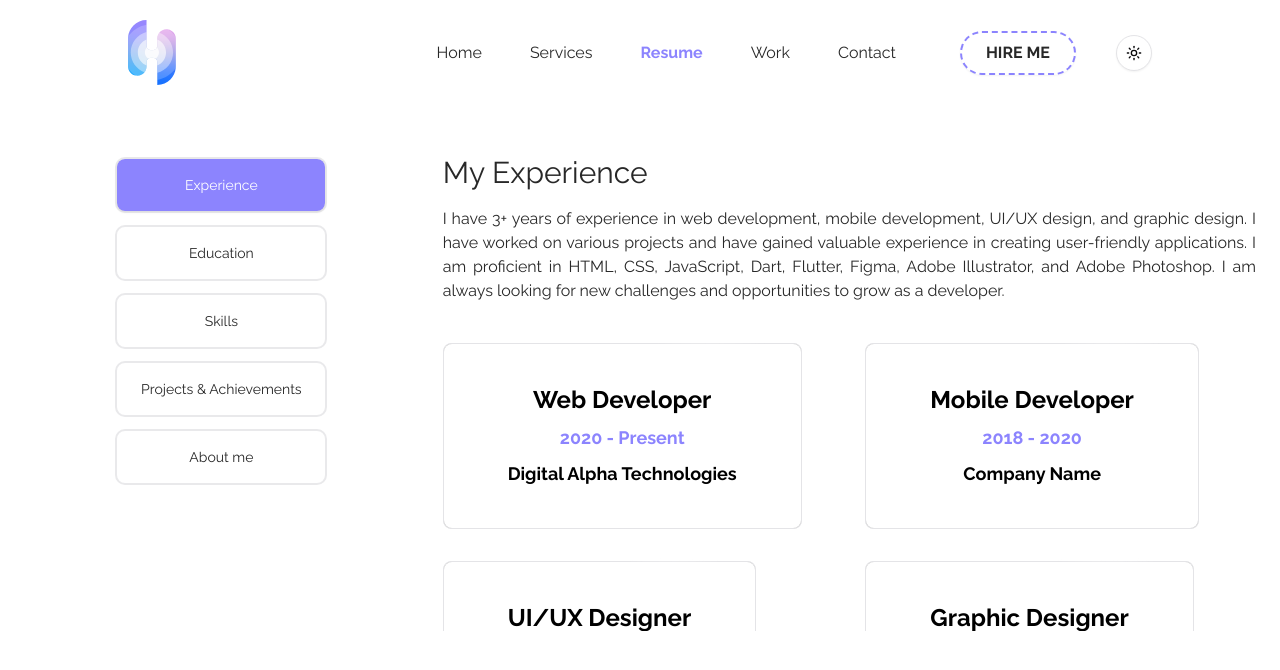
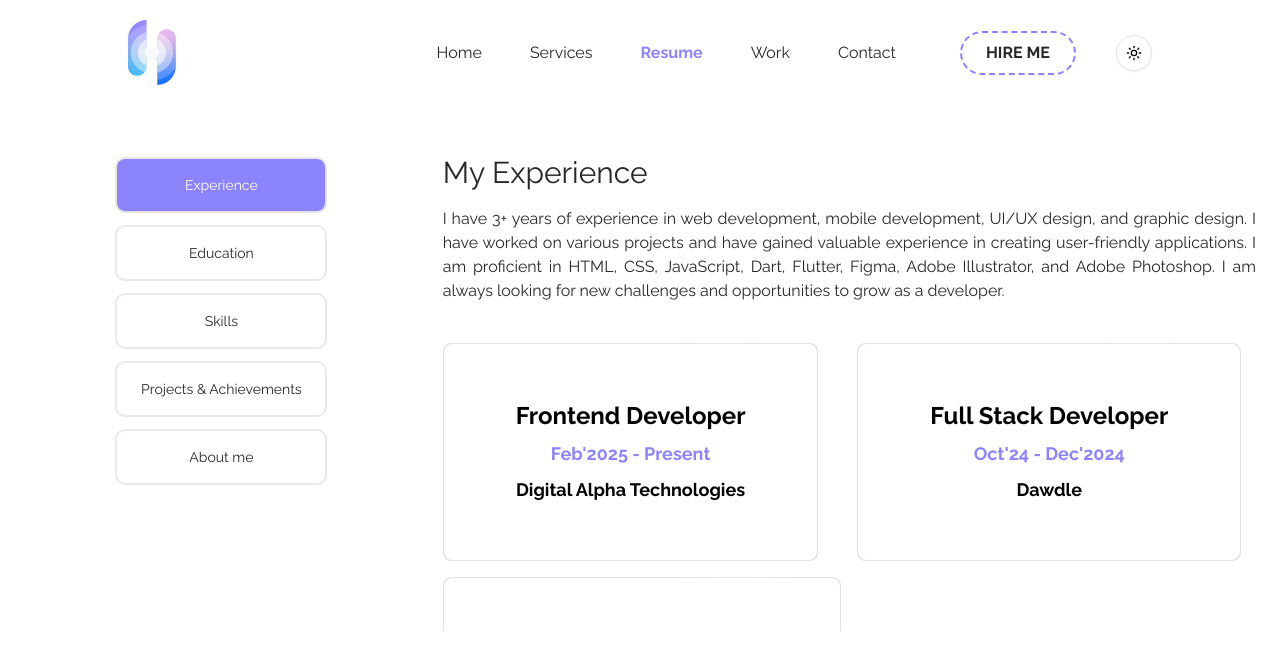
Before and after one commit to Harman-khurmi/harman-portfolio, a Next.js app: page /resume in a window 1280 px wide. Shown: the top 670 px of the page. Built offline with nearby package versions, Linux system fonts and the light colour scheme.

Commit message:
resume-page-draft

```diff
--- a/app/resume/page.jsx
+++ b/app/resume/page.jsx
@@ -14,7 +14,6 @@ import { HoverBorderGradient } from "../../components/ui/hover-border-gradient";
 import { Tooltip, TooltipContent, TooltipProvider, TooltipTrigger } from "../../components/ui/tooltip";
 import { GrAchievement } from "react-icons/gr";
 import { MdArrowOutward } from "react-icons/md";
-import Image from "next/image";
 
 
 // Mapping of icon libraries
@@ -71,15 +70,15 @@ const resume = () => {
                   className='flex w-full items-center justify-center content-center py-10'
                 >
                   <ScrollArea className="h-[18rem] w-full flex justify-center content-center">
-                    <div className='grid grid-cols-1 lg:grid-cols-2 justify-center content-center place-content-center mx-auto gap-8'>
+                    <div className='grid grid-cols-1 lg:grid-cols-2 justify-center w-full  content-center place-content-center mx-auto gap-4'>
                       {experience.exp.map((item, index) => (
                         <HoverBorderGradient
                           containerClassName="rounded-md"
                           key={index}
-                          as="button"
-                          className="dark:bg-black bg-white text-black dark:text-white flex items-center justify-center w-full p-6 px-12"
+                          as="div"
+                          className="dark:bg-black bg-white text-black dark:text-white flex items-center text-center justify-center w-full h-full p-6 md:p-8 lg:px-12"
                         >
-                          <AceternityExperience key={index} item={item} className="" />
+                          <AceternityExperience key={index} item={item} className="w-full h-full" />
                         </HoverBorderGradient>
                       ))}
                     </div>
@@ -108,7 +107,7 @@ const resume = () => {
                           containerClassName="rounded-md"
                           key={index}
                           as="button"
-                          className="dark:bg-black bg-white text-black dark:text-white flex items-center justify-center w-full p-6 px-12"
+                          className="dark:bg-black bg-white text-black dark:text-white flex items-center justify-center w-full p-4 lg:px-6"
                         >
                           <AceternityEducation key={index} item={item} className="" />
                         </HoverBorderGradient>
@@ -137,7 +136,7 @@ const resume = () => {
                       {skills.skill.map((category, categoryIndex) => (
                         <div key={categoryIndex} className="w-full flex flex-col">
                           <h2 className="text-xl font-bold mb-6">{category.category}</h2>
-                          <div className="grid grid-cols-2 md:grid-cols-3 lg:grid-cols-5 gap-2 ">
+                          <div className="grid grid-cols-2 md:grid-cols-3 lg:grid-cols-5 lg:gap-4 gap-2 ">
                             {category.tech.map((item, index) => (
                               <TooltipProvider key={index}>
                                 <Tooltip>
@@ -180,7 +179,7 @@ const resume = () => {
                   animate={{ opacity: 1, transition: { duration: 0.4, delay: 0.4, ease: easeInOut } }}
                   className='flex w-full items-center justify-center content-center py-10'
                 >
-                  <ScrollArea className="h-[18rem] w-full flex justify-center content-center pr-4">
+                  <ScrollArea className="h-[18rem] w-full flex justify-center content-center lg:pr-4 pr-2">
                     <div className='flex flex-col lg:gap-24 md:gap-16 gap-8'>
                       {projects.content.map((section, sectionIdx) => (
                         <div key={sectionIdx} className="w-full flex flex-col">
@@ -191,7 +190,7 @@ const resume = () => {
                                 containerClassName="rounded-md"
                                 as="div"
                                 key={idx}
-                                className="dark:bg-black bg-white text-black dark:text-white flex items-center justify-center w-full p-4"
+                                className="dark:bg-black bg-white text-black dark:text-white flex items-center justify-center w-full p-4 lg:px-6"
                               >
                                 <AceternityProject item={item} type={section.subHead} />
                               </HoverBorderGradient>
@@ -221,9 +220,13 @@ const resume = () => {
                   <ScrollArea className="h-[18rem] w-full flex justify-center content-center">
                     <div className='grid grid-cols-1 lg:grid-cols-2 justify-center content-center place-content-center mx-auto gap-8'>
                       {aboutMe.exp.map((item, index) => (
-                        <div className="flex gap-4 lg:gap-6 items-center" key={index}>
+                        <div className="flex gap-4 items-center" key={index}>
                           <h2 className="text-second/60">{item.title}:</h2>
+                          {item.link ? (
+                          <a href={item.link} className="text-xl font-medium underline">{item.value}</a>
+                          ) : (
                             <h1 className="text-xl font-medium">{item.value}</h1>
+                          )}
                         </div>
                       ))}
                     </div>
@@ -247,27 +250,21 @@ const experience = {
   exp: [
     {
       company: 'Digital Alpha Technologies',
-      position: 'Web Developer',
-      duration: '2020 - Present',
+      position: 'Frontend Developer',
+      duration: "Feb'2025 - Present",
       description: 'I create responsive websites that allow the user to experience your website in the best and most appropriate way.',
     },
     {
-      company: 'Company Name',
-      position: 'Mobile Developer',
-      duration: '2018 - 2020',
+      company: 'Dawdle',
+      position: 'Full Stack Developer',
+      duration: "Oct'24 - Dec'2024",
       description: 'I create mobile applications that are user-friendly and fully functional. I use Dart and Flutter to build mobile applications.',
     },
     {
-      company: 'Company Name',
-      position: 'UI/UX Designer',
-      duration: '2016 - 2018',
+      company: 'Bluestock Fintech',
+      position: 'Software Development Engineer',
+      duration: "Jun'2024 - Aug'2024",
       description: 'I create user interfaces that are intuitive, easy to use, and engaging. I use Figma to design user interfaces.',
-    },
-    {
-      company: 'Company Name',
-      position: 'Graphic Designer',
-      duration: '2014 - 2016',
-      description: 'I create visual concepts that inspire, inform, and transform. I use Adobe Illustrator and Adobe Photoshop to create visual concepts.',
     },
   ],
 }
@@ -277,15 +274,15 @@ const education = {
   description: "I have a strong educational background in computer science and design. I have completed various courses and certifications to enhance my skills and knowledge.",
   edu: [
     {
-      institution: 'University Name',
-      degree: 'Bachelor of Science in Computer Science',
-      duration: '2016 - 2020',
+      institution: 'Thapar Institute of Engineering and Technology',
+      degree: 'Bachelor of Computer Science Engineering',
+      duration: '2021 - 2025',
       description: 'I studied computer science and gained a solid foundation in programming, algorithms, and software development.',
     },
     {
-      institution: 'Design School',
-      degree: 'Diploma in Graphic Design',
-      duration: '2014 - 2016',
+      institution: 'St. Fateh Singh senior Secondary School',
+      degree: 'XII (Non-Medical)',
+      duration: '2019 - 2021',
       description: 'I completed a diploma in graphic design, where I learned about design principles, typography, and visual communication.',
     },
   ],
@@ -348,18 +345,18 @@ const projects = {
       subHead: "Projects",
       list: [
         {
-          title: 'Project Name',
-          date: '2023-2024',
-          toolsUsed: 'HTML, CSS, JavaScript, React',
-          description: 'A brief description of the project and its features.A brief description of the project and its features.A brief description of the project and its features.',
-          link: 'https://example.com'
+          title: 'EnlightAI - Real-time Answer Generation Platform',
+          date: "Feb'2025",
+          toolsUsed: 'ReactJS, Tailwind CSS, Auth0, Google Gemini API, Flowbite',
+          description: 'Developed EnlightAI, a real-time answer generation platform leveraging the Gemini API, featuring seamless Auth0-powered signup, dark theme, chat history, and recent chats functionalities. Engineered a robust ReactJS + Tailwind CSS solution with dedicated contexts for user authentication and prompt handling, state management for recent/previous prompts, custom scrollbar styling, and Flowbite-driven skeleton loading.',
+          link: 'https://enlight-ai.vercel.app/'
         },
         {
-          title: 'Project Name2',
-          date: '2024-2025',
-          toolsUsed: 'HTML, CSS, JavaScript, React',
-          description: 'A brief description of the project and its features.',
-          link: 'https://example2.com'
+          title: 'Plateform - A Digital Mess',
+          date: '2024-2024',
+          toolsUsed: 'HTML, CSS, JavaScript, ReactJS, MongoDB',
+          description: 'Built and tested a digital platform that enhanced the conventional mess system and greatly decreased daily food waste by using a productive meal attendance tracking system across more than 10+ hostels. Optimized a strong solution that uses MongoDB for the backend and ReactJS for the frontend, improving the efficiency of the mess management system and expediting the 3-time meal attendance process',
+          link: 'https://digital-mess-client.vercel.app/'
         },
       ]
     },
@@ -367,10 +364,10 @@ const projects = {
       subHead: "Achievements",
       list: [
         {
-          title: 'Achievement Name',
-          description: 'Completed a fintech internship at Bluestock Fintech, contributing to key development projects and gaining hands-on industry experience',
-          link: 'https://example.com',
-          img: '/sample.jpeg'
+          title: 'AWS Academy Cloud Foundations Certificate',
+          description: 'Earned AWS Academy Cloud Foundations Certificate and Digital Badge for completing a 20-hour course, showcasing foundational cloud computing skills',
+          link: 'https://drive.google.com/file/d/1Tn8qlDCyJ9-zZpcUvFnkLQk7Xu9SzuBU/view',
+          img: '/awsbadge.png'
         },
         {
           title: 'Achievement Name2',
@@ -414,15 +411,18 @@ const aboutMe = {
     },
     {
       title: 'GitHub',
-      value: "Harman-khurmi"
+      value: "Harman-khurmi",
+      link: "https://www.github.com/Harman-khurmi"
     },
     {
       title: 'Figma Community',
-      value: "@harmankhurmi"
+      value: "@harmankhurmi",
+      link: "https://www.figma.com/@harmankhurmi"
     },
     {
       title: 'Behance',
-      value: "harmankhurmi"
+      value: "harmankhurmi",
+      link: "https://www.behance.net/harmankhurmi"
     },
     {
       title: 'Languages',
@@ -436,7 +436,7 @@ const AceternityExperience = ({ item }) => {
   return (
     <>
       <div
-        className="flex flex-col w-full text-lg font-bold gap-2 items-center p-4"
+        className="flex flex-col text-lg font-bold gap-2 w-full h-full items-center p-4 md:p-6"
       >
         <h1 className="text-xl md:text-2xl">{item.position}</h1>
         {/* <div className="blink"></div> */}
@@ -451,7 +451,7 @@ const AceternityEducation = ({ item }) => {
   return (
     <>
       <div
-        className="flex flex-col text-lg font-bold gap-2 items-center p-4"
+        className="flex flex-col text-lg font-bold gap-2 items-center p-4 md:p-2"
       >
         <h1 className="text-xl md:text-2xl">{item.degree}</h1>
         <div className="flex gap-3 items-center">
@@ -469,7 +469,7 @@ const AceternitySkills = ({ item }) => {
   return (
     <>
       <div className="">
-        <div className="text-5xl p-8">
+        <div className="text-5xl p-6">
           {IconComponent ? <IconComponent /> : null}
         </div>
       </div>
@@ -478,16 +478,16 @@ const AceternitySkills = ({ item }) => {
 };
 const AceternityProject = ({ item, type }) => {
   return (
-    <div className="flex w-full flex-col text-lg font-bold gap-2 items-start p-4">
+    <div className="flex w-full flex-col text-lg font-bold gap-2 items-start lg:p-4 p-2">
 
       {type === "Projects" && (
         <>
           <div className="flex items-center justify-between w-full">
             <h1 className="text-xl md:text-2xl">{item.title}</h1>
-            <p className="text-sm italic">[{item.date}]</p>
+            <p className="text-sm italic lg:flex hidden">[ {item.date} ]</p>
           </div>
           <p className="text-sm text-fourth">{item.toolsUsed}</p>
-          <p className="text-neutral-500">{item.description}</p>
+          <p className="text-neutral-500 text-sm md:text-md lg:text-lg">{item.description}</p>
           <button
             onClick={() => window.open(item.link, "_blank")}
             target="_blank"
@@ -502,22 +502,25 @@ const AceternityProject = ({ item, type }) => {
       )}
       {type === "Achievements" && item.link && (
         <>
-          <div className="flex items-center justify-between w-full gap-12">
+          <div className="lg:flex lg:flex-row items-center lg:items-start lg:text-start justify-between w-full lg:gap-8 ">
             <div className="flex flex-col w-full">
-              <h1 className="text-xl md:text-2xl">{item.title}</h1>
-              <p className="text-neutral-500">{item.description}</p>
+              <h1 className="text-xl md:text-2xl mb-2">{item.title}</h1>
+              <p className="text-neutral-500 text-justify lg:text-left mb-2">{item.description}</p>
             </div>
-            <a href={item.link} target="_blank" rel="noopener noreferrer" className="block mb-2">
+
+            <div className="w-full items-center justify-center">
+              <a href={item.link} target="_blank" rel="noopener noreferrer" className="block">
                 {item.img && (
-                <Image
+                  <img
                     src={item.img}
                     alt={item.title}
-                  width={260}
-                  height={260}
-                  className="rounded-lg object-cover hover:scale-110 transition-transform duration-300 ease-in-out"
+                    // width={260}
+                    // height={260}
+                    className="rounded-lg object-cover hover:scale-105 transition-transform duration-300 ease-in-out"
                   />
                 )}
               </a>
+            </div>
           </div>
           {/* <a
             href={item.link}
```
Also changed, not shown: public/awsbadge.png (added). Lines whose indentation alone changed are shown as unchanged.
